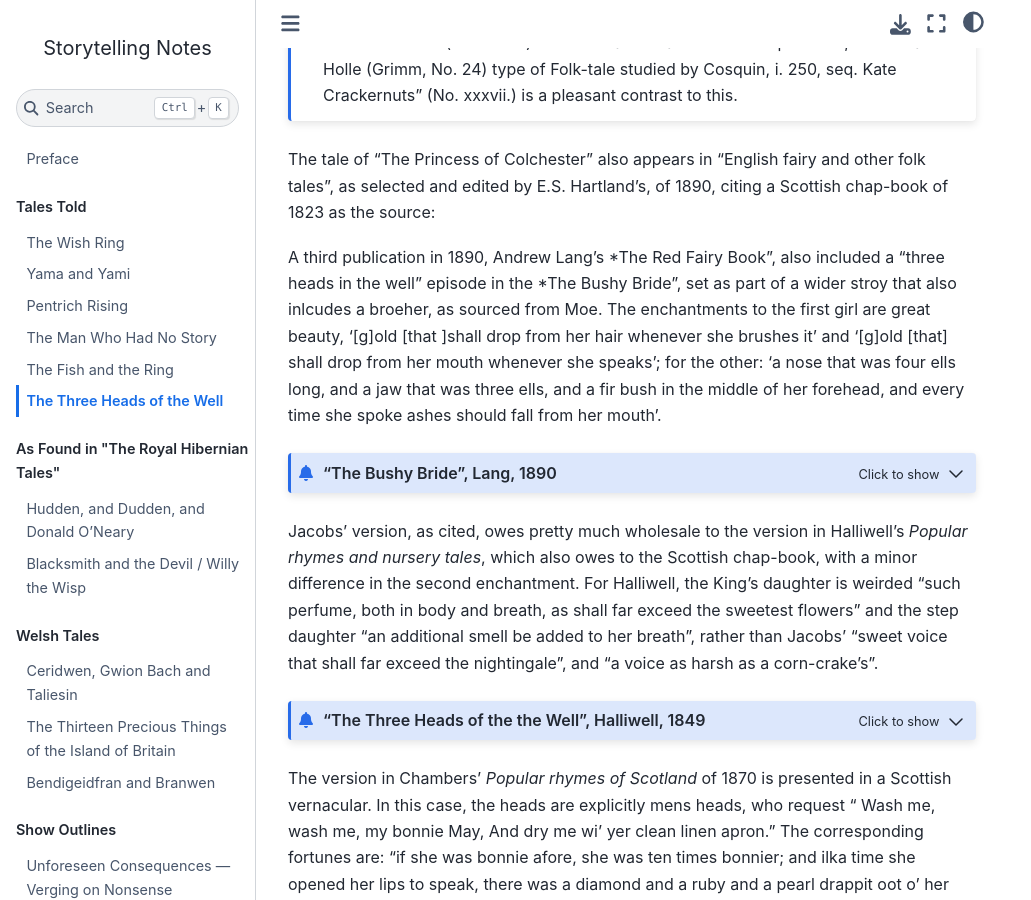
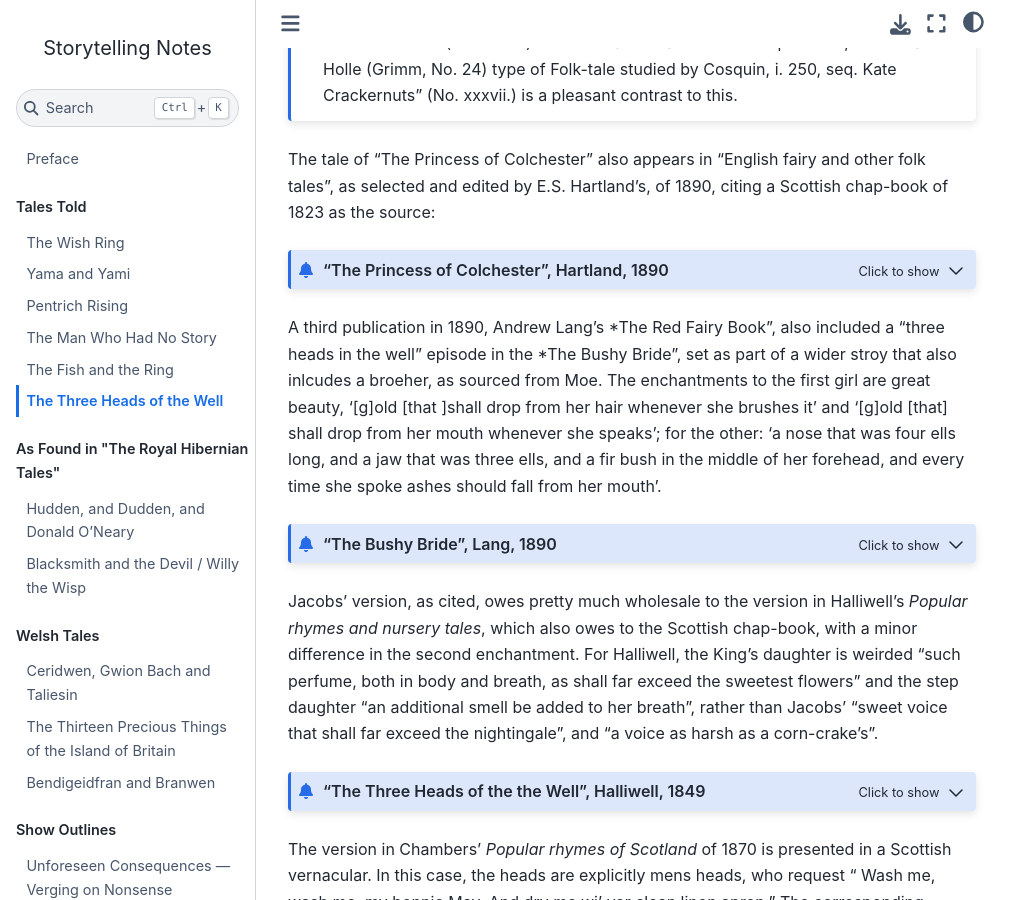
Before and after one commit to psychemedia/storytelling-notes, a Jupyter Book: the page built from three-heads-well.md, in a window 1280 px wide and 900 px high, scrolled down 1315 px. Shown: the whole window, without its empty margins (0-1031 px from the left). Built offline with Jupyter Book 1.0.4 settings and Sphinx 7.4.7 and the Sphinx Book theme 1.1.4, drawn with Linux system fonts in a browser that asks for light colours.

Commit message:
Update three-heads-well.md

````diff
--- a/three-heads-well.md
+++ b/three-heads-well.md
@@ -109,7 +109,7 @@ It is also in Chambers, *l.c.*, [Popular Rhymes of Scotland], 105, where the wel
 
 The tale of "The Princess of Colchester" also appears in "English fairy and other folk tales", as selected and edited by E.S. Hartland's, of 1890, citing a Scottish chap-book of 1823 as the source:
 
-```{admonition}
+```{admonition} "The Princess of Colchester", Hartland, 1890
 :class: dropdown
 
 In *English fairy and other folk tales*, selected and edited by E. S. Hartland, 1890, [pp20-24](https://archive.org/details/englishfairyothe00hartiala/page/20/mode/2up?q=colchester):
````
